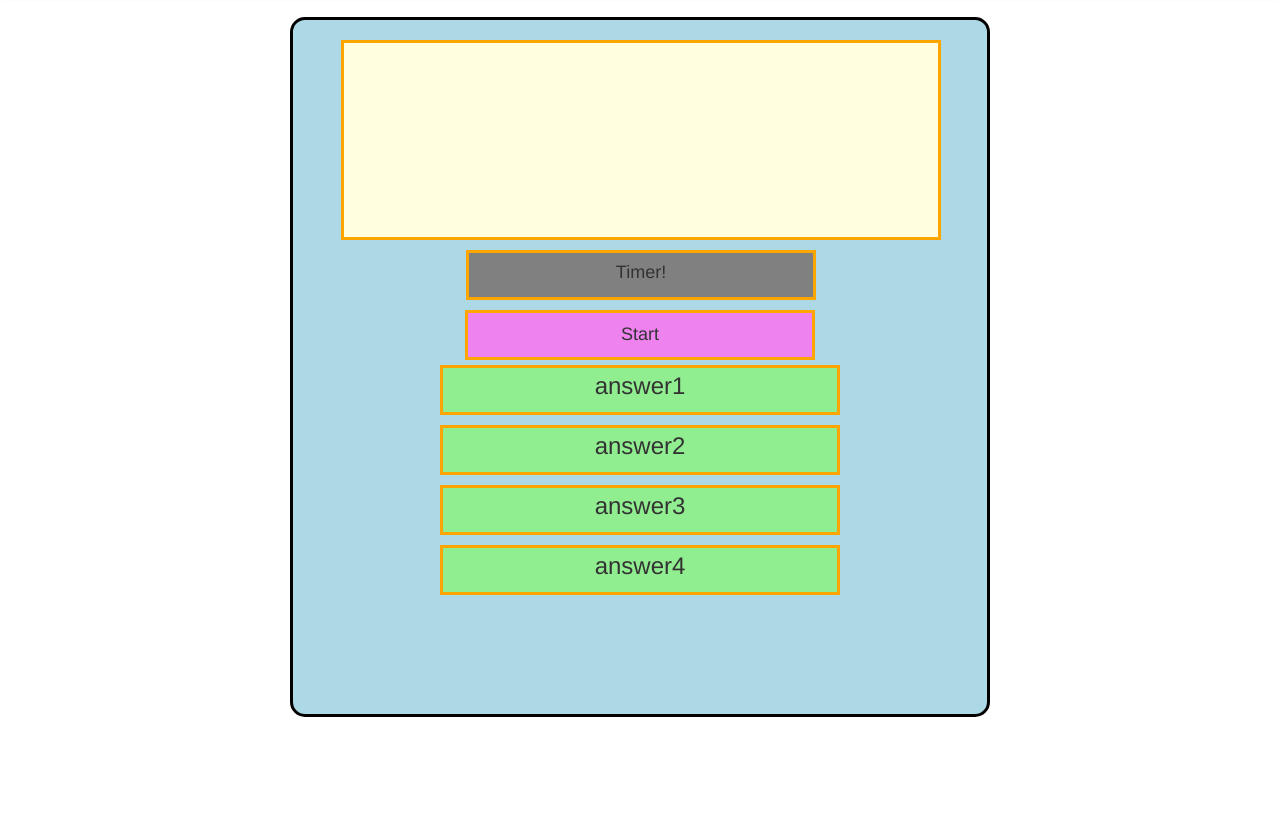
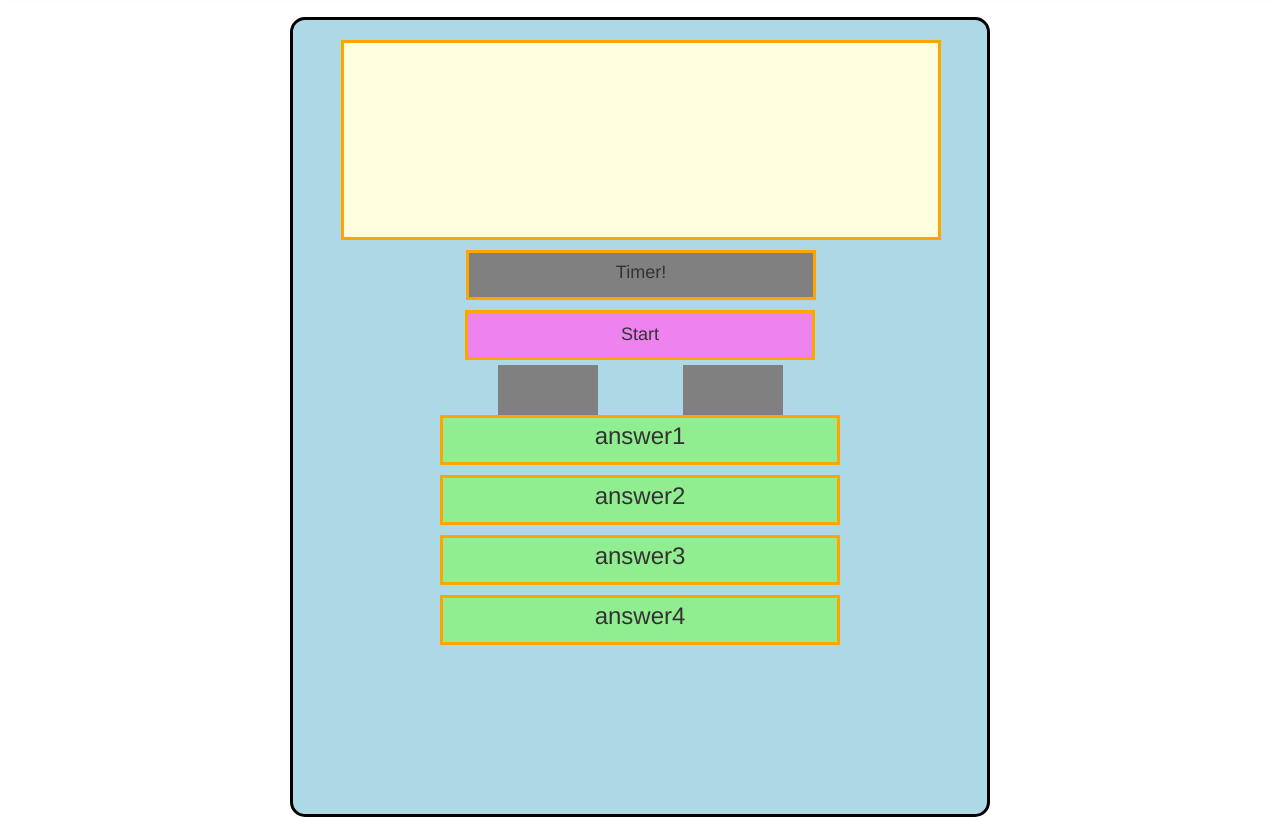
Before and after one commit to DigitalTheorist/Trivia-Game, a plain HTML site: page index.html in a window 1280 px wide. Shown: the part 83-900 px from the top of the page. Before the commit the page ends 800 px from the top, so only its background shows below. Drawn offline with nearby package versions, Linux system fonts and the light colour scheme; a web font is replaced by a local one.

Commit message:
wins losses added

```diff
--- a/assets/css/style.css
+++ b/assets/css/style.css
@@ -2,7 +2,7 @@
 
 .main-container {
   background-color: lightblue;
-  height: 700px;
+  height: 800px;
   width: 700px;
   border: solid;
   border-color: black;
@@ -65,6 +65,26 @@
 
 }
 
+#wins {
+  width: 100px;
+  height: 50px;
+  background-color: grey;
+  font-size: 14px;
+  text-align: center;
+  line-height: 50px;
+}
+
+#losses {
+  width: 100px;
+  height: 50px;
+  background-color: grey;
+  position: relative;
+  left: 85px;
+  font-size: 14px;
+  text-align: center;
+  line-height: 50px;
+}
+
 .answerArea {
   position: relative;
   top: 5px;
--- a/assets/javascript/game.js
+++ b/assets/javascript/game.js
@@ -88,6 +88,7 @@ if (clickIdentifier === '1_1') {
 // console.log('true!');
 clickSwitch = false
 correct++;
+$("#wins").html("Correct " + correct);
 console.log(correct + " is the number of correct answers");
 incrementQuestion();
 populateQuestionArea();
@@ -97,6 +98,7 @@ timer();
 // console.log('false');
 clickSwitch = false
 incorrect++;
+$("#losses").html("Awww! " + incorrect);
 console.log(incorrect + " is the number of incorrect answers");
 incrementQuestion();
 populateQuestionArea();
@@ -111,7 +113,7 @@ timer();
 
       populateQuestionArea();
 
-      var countDownTime = 5; //Countdown time.
+      var countDownTime = 10; //Countdown time.
       var counter = setInterval(function(){
           console.log("clickSwitch is now "+ clickSwitch);
           countDownTime -= 1;
@@ -147,7 +149,7 @@ var intervalCounter = setInterval(intervalClock, 1000)
   console.log("intervalTime is now = " + intervalTime)
 
   //dynamically display true/false answer screen here.
-  $("#timerArea").html("this is the interval timer!");
+  $("#timerArea").html(intervalTime + " seconds until next question!");
 
     if (intervalTime <= 0){
     clearInterval(intervalCounter);
--- a/index.html
+++ b/index.html
@@ -38,6 +38,11 @@
 
         <button id="startButton" class="row startButton"><h4>Start</h4></button>
 
+        <div class="row">
+          <div id="wins" class="col-sm-4 col-sm-offset-1"></div>
+          <div id="losses" class="col-sm-4"></div>
+        </div>
+
         <button id="1_1" class="row answerBlock"><p>answer1</p></button>
         <button id="1_2" class="row answerBlock"><p>answer2</p></button>
         <button id="1_3" class="row answerBlock"><p>answer3</p></button>
```
